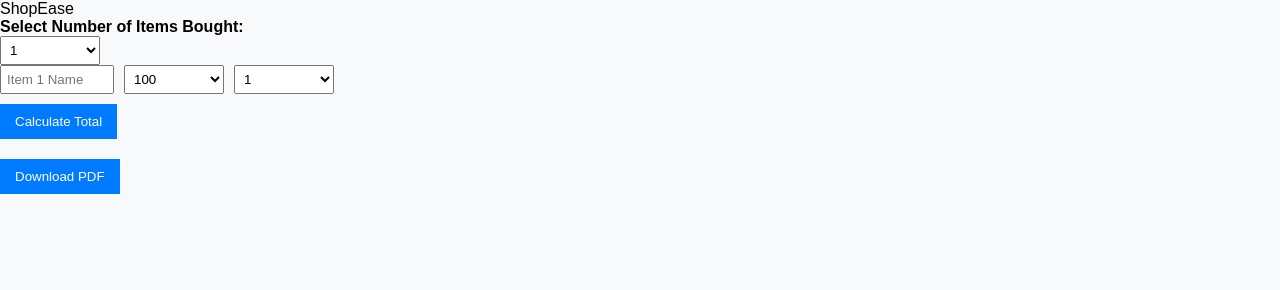
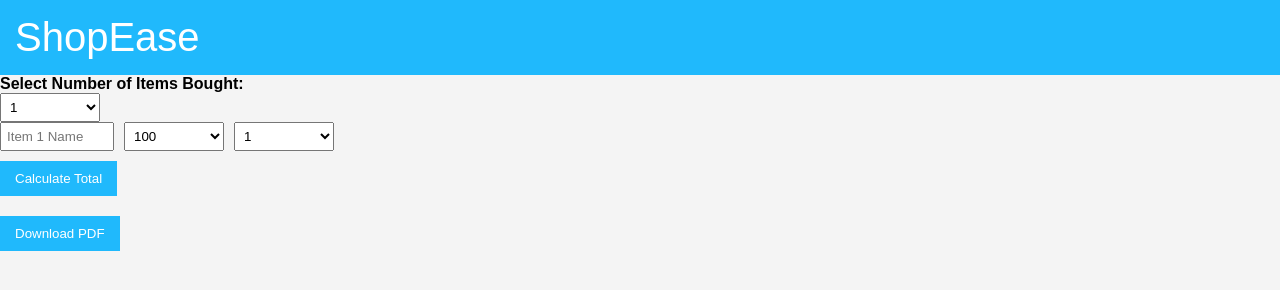
Before and after one commit to Awatech12/shopping, a plain HTML site: page index.html in a window 1280 px wide. Drawn offline with nearby package versions, Linux system fonts and the light colour scheme.

Commit message:
Update style.css

```diff
--- a/style.css
+++ b/style.css
@@ -5,7 +5,7 @@
 body {
             font-family: Arial, sans-serif;
 
-            background-color: #f8f9fa;
+            background-color: #f4f4f4;
         }
         .input-group {
             display: flex;
@@ -22,13 +22,13 @@
         }
         button {
             padding: 10px 15px;
-            background-color: #007bff;
+            background-color: #20b9fc;
             color: white;
             border: none;
             cursor: pointer;
         }
         button:hover {
-            background-color: #0056b3;
+            background-color: red;
         }
         #summaryTable, #summary {
             margin-top: 20px;
@@ -46,7 +46,7 @@
             text-align: left;
         }
         th {
-            background-color: #007bff;
+            background-color: #20b9fc;
             color: white;
         }
 
@@ -56,7 +56,7 @@
         width: 100%;
         background:rgba(0,0,0,0.9);
         display: flex;
-
+        z-index: 1;
         align-items: center ;
         flex-direction: column;
     }
@@ -83,3 +83,12 @@
            transform: rotate(360deg);
        }
    }
+   #header{
+       position: relative;
+       padding: 15px;
+       background: #20b9fc;
+       color:white;
+   }
+   #title{
+       font-size: 40px;
+   }
```
